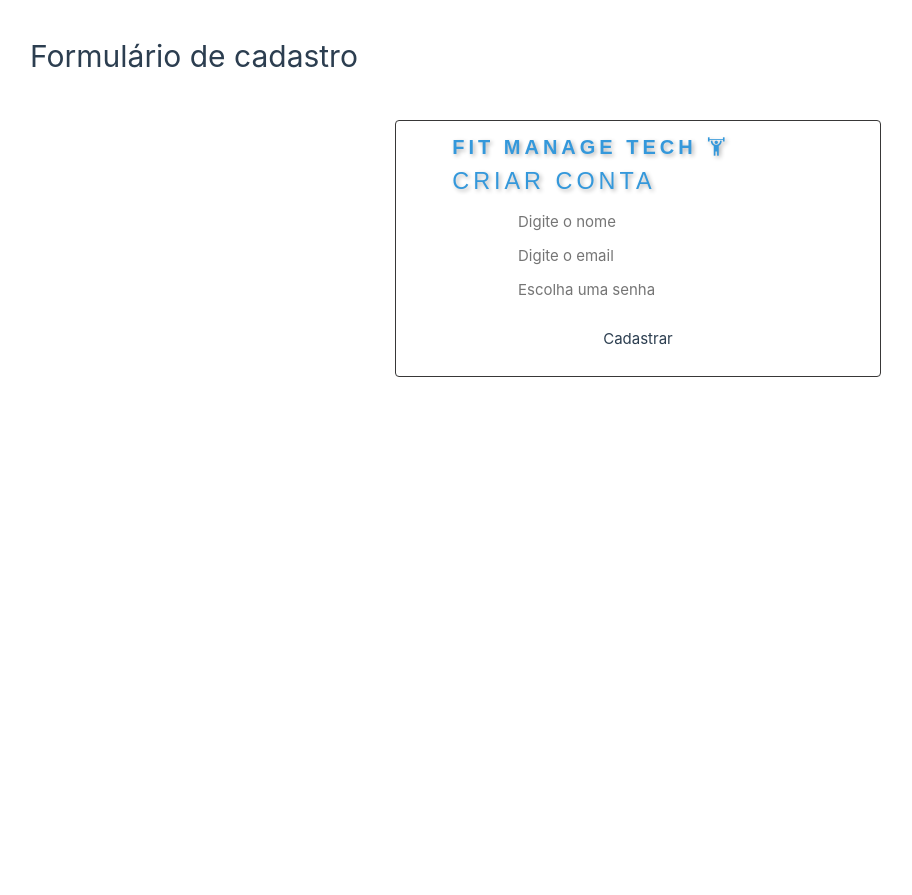
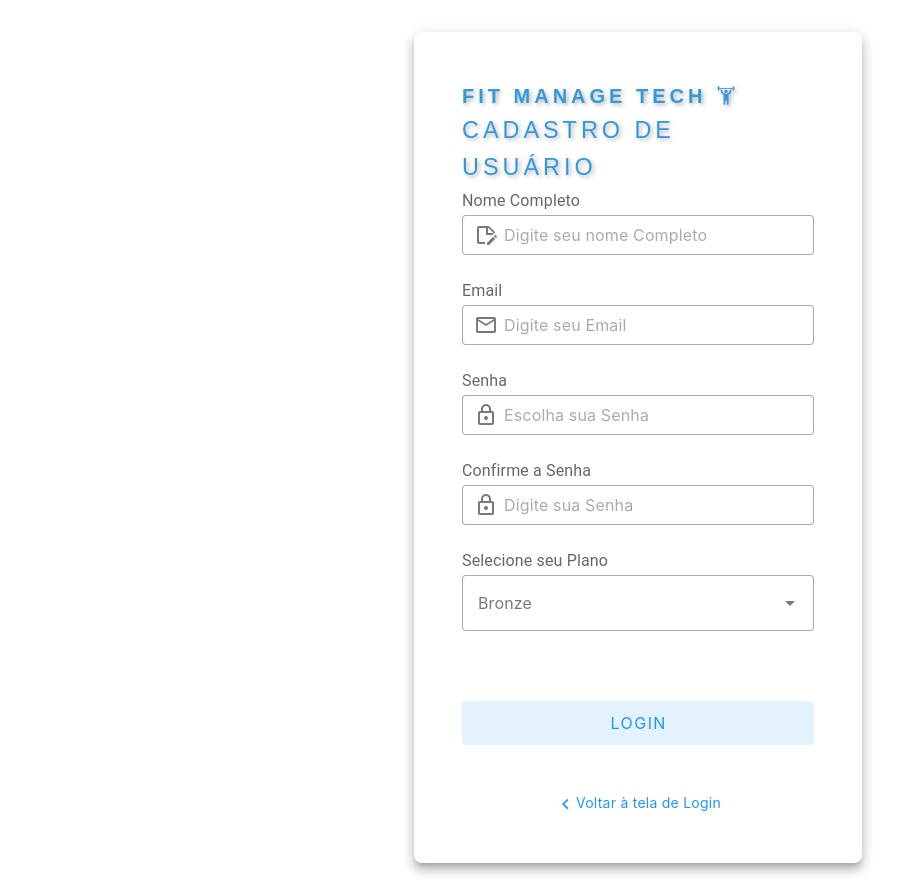
Before and after one commit to jlaindorf/WorldGymAcademia, a Vue app in the folder FitManageTech/: page /cadastro-novo in a window 1280 px wide. Shown: the whole page, without its empty margins (2-914 px from the left). Before the commit the page ends 800 px from the top, so only its background shows below. Built offline with nearby package versions, Linux system fonts and the light colour scheme.

Commit message:
Fix: Altera Estilo form utilizando vuetify

```diff
--- a/FitManageTech/src/views/Cadastros/CadastroUsuario.vue
+++ b/FitManageTech/src/views/Cadastros/CadastroUsuario.vue
@@ -1,102 +1,168 @@
 <template>
-     <main >
-       <h1>Formulário de cadastro</h1>
-     <Form @submit="handleSubmit" :validation-schema="usuarioSchema"  v-slot="{ errors }" class="form-login" >
+
+
+     <v-form ref="form" @submit.prevent="handleSubmit">
+       <v-card
+         class="mx-auto pa-12 pb-8"
+         elevation="8"
+         max-width="448"
+         rounded="lg"
+       >
        <div class="logo">Fit Manage Tech
          <span class="mdi mdi-weight-lifter" ></span>
-        <h3>Criar conta</h3>
+         <h3>Cadastro de Usuário</h3>
        </div>
-         <Field type="text" name="name" v-model="usuario.name" placeholder="Digite o nome" />
-         {{ errors.name }}
+       <div class="text-subtitle-1 text-medium-emphasis">Nome Completo</div>
+       <v-text-field
+           v-model="usuario.nome"
+           density="compact"
+           placeholder="Digite seu nome Completo"
+           prepend-inner-icon="mdi-note-edit-outline"
+           variant="outlined"
+           :rules="[value => !!value || 'O email é obrigatório!']"
+         ></v-text-field>
 
-         <Field type="email" name="email" v-model="usuario.email" placeholder="Digite o email" />
-         {{ errors.email }}
-
-         <Field type="password" name="password" v-model="usuario.password" placeholder="Escolha uma senha" />
-         {{ errors.password }}
+         <div class="text-subtitle-1 text-medium-emphasis">Email</div>
+         <v-text-field
+           v-model="usuario.email"
+           density="compact"
+           placeholder="Digite seu Email "
+           prepend-inner-icon="mdi-email-outline"
+           variant="outlined"
+           :rules="[value => !!value || 'O email é obrigatório!']"
+         ></v-text-field>
 
 
-         <button type="submit">Cadastrar</button>
-       </Form>
-     </main>
+         <div class="text-subtitle-1 text-medium-emphasis d-flex align-center justify-space-between">
+           Senha
+         </div>
+           <v-text-field
+            v-model="usuario.password"
+           type="password"
+           density="compact"
+           placeholder="Escolha sua Senha"
+           prepend-inner-icon="mdi-lock-outline"
+           variant="outlined"
+           :rules="[value => !!value || 'A senha é obrigatória!']"
+
+         ></v-text-field>
+
+         <div class="text-subtitle-1 text-medium-emphasis d-flex align-center justify-space-between">
+           Confirme a Senha
+         </div>
+           <v-text-field
+            v-model="usuario.verifyPassword"
+           type="password"
+           density="compact"
+           placeholder="Digite sua Senha"
+           prepend-inner-icon="mdi-lock-outline"
+           variant="outlined"
+           :rules="[value => !!value || 'A senha é obrigatória!']"
+
+         ></v-text-field>
+         <div class="text-subtitle-1 text-medium-emphasis">Selecione seu Plano</div>
+         <v-select
+           label="Bronze"
+           :items="['Bronze', 'Prata', 'Gold']"
+           variant="outlined"
+          ></v-select>
+
+         <v-card
+           class="mb-12"
+           color="surface-variant"
+           variant="tonal"
+         >
+
+         </v-card>
+
+         <v-btn
+           type="submit"
+           block
+           class="mb-8"
+           color="blue"
+           size="large"
+           variant="tonal"
+         >
+           Login
+         </v-btn>
+
+         <v-card-text class="text-center">
+           <a
+             @click="cadastroUsuario"
+             class="text-blue text-decoration-none"
+             href="#"
+             rel="noopener noreferrer"
+             target="_blank"
+           >
+           <v-icon icon="mdi-chevron-left"></v-icon>Voltar à tela de Login
+           </a>
+         </v-card-text>
+       </v-card>
+     </v-form>
    </template>
-
-
    <script>
-   import { Form, Field } from "vee-validate"
-   import * as Yup from "yup"
+     import axios from 'axios'
      export default {
-     components: {
-       Form,
-       Field
-     },
    data() {
      return {
-         usuarioSchema: Yup.object().shape({
-           name: Yup.string().required("O nome é obrigatório!"),
-           email: Yup.string().email('Email não é valido').required('Email é obrigatório'),
-           password: Yup.string()
-            .min(8, 'A senha deve ser maior')
-            .max(20, 'Deve ter entre 8-20 letras')
-            .required('A senha é obrigatória'),
-         }),
        usuario: {
-           name: "",
          email: "",
-           password:""
-         }
+         password: ""
+       },
      }
    },
    methods: {
-       handleSubmit() {
-         alert("Cadastro realizado!")
+     async handleSubmit(){
+       const {valid} = await this.$refs.form.validate()
+
+       if(!valid){
+         alert("Preencha todos os dados!")
+         return
        }
+
+       try {
+         const result = await axios.post('http://localhost:3000/sessions', this.usuario)
+
+         if(result.status == 200){
+           debugger
+           localStorage.setItem("user-info", JSON.stringify(result.data))
+           this.$router.push('/dashboard')
+         }
+
+         console.log(result)
+
+       } catch (error) {
+         console.log(error.response.data.error)
+         alert("Usuário não cadastrado!")
+
+       }
+
+
      },
+     cadastroUsuario(){
+         this.$router.push('/cadastro-novo')
+
+
+     }
+   }
  }
  </script>
 
+
    <style>
+         .logo {
+             font-family: Arial, sans-serif;
+             font-size: 20px;
+             font-weight: bold;
+             color: #3498db; /* Cor azul */
+             text-transform: uppercase;
+             letter-spacing: 4px;
+             text-shadow: 2px 2px 4px rgba(0, 0, 0, 0.3);
+             width: 80%;
 
-.form-login {
-     margin: 40px auto;
-     width: 40%;
-
-     border-radius: 4px;
-     border: 1px solid #383737;
-
-     display: flex;
-     flex-direction: column;
-     gap: 10px;
-     align-items: center;
-
-     padding: 10px;
          }
-
-   .form-element {
-     display: flex;
-     flex-direction: column;
-     width: 80%;
-     justify-content: center;
-     align-items: center;
-      margin: 0;
-      font-family: Arial, sans-serif;
-      background-color: white;
-      box-shadow: 0 2px 4px rgba(0, 0, 0, 0.1);
-      border-radius: 8px;
-      max-width: 448px;
-   }
-
-
-
-   button {
-     width: 80%;
-     height: 54px;
-     background-color: #3578e5;
-
-     color: white;
-     font-size: 18px;
-     border-radius: 8px;
-     border: none;
+         .mdi {
+           width: 30%;
          }
 
      </style>
```
Lines whose indentation alone changed are shown as unchanged.
